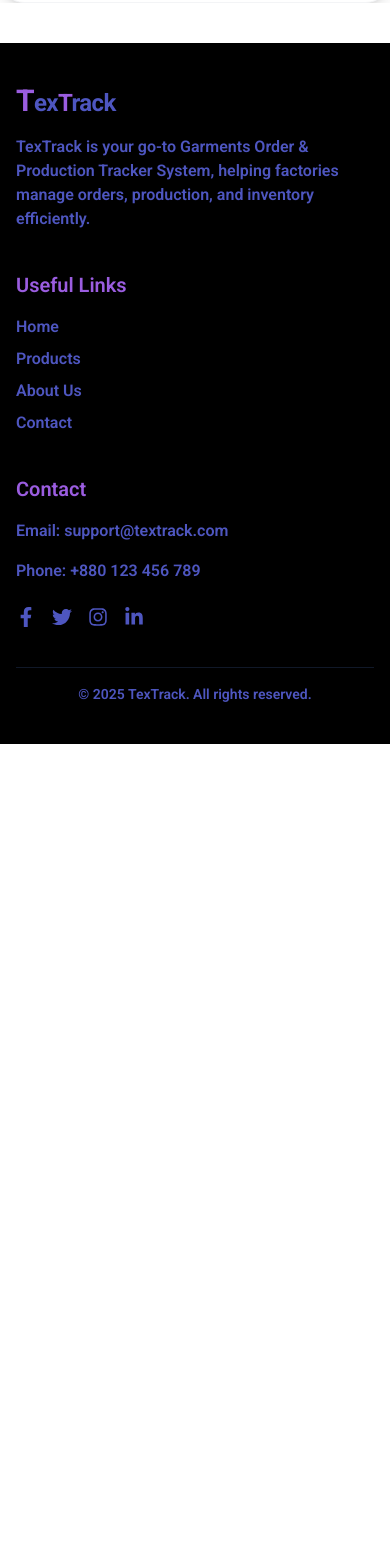
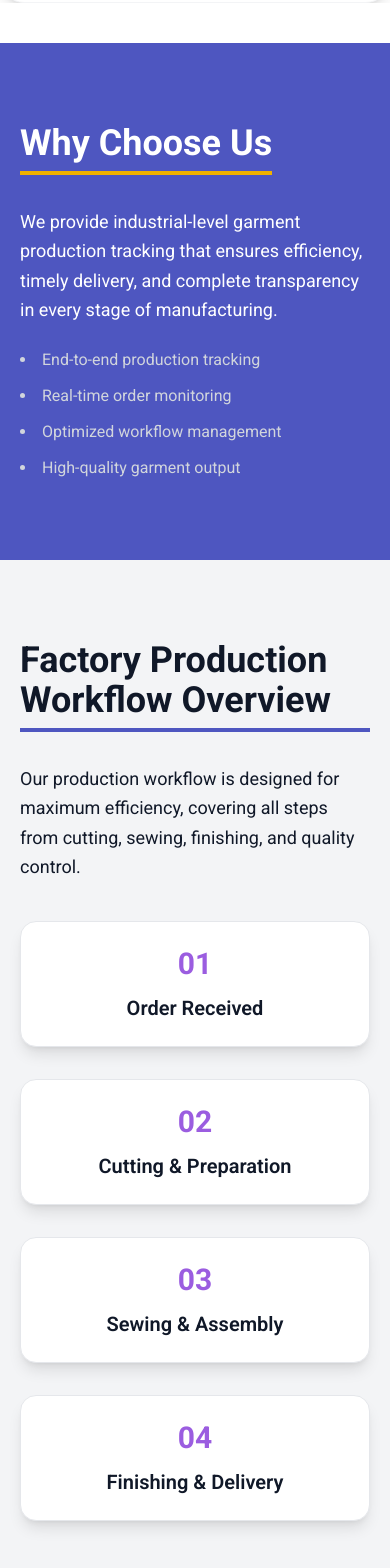
Before and after one commit to DishanSaha/my-assignment-11, a React (Vite) app: page / in a window 390 px wide. Shown: the part 1240-2808 px from the top of the page. Before the commit the page ends 1984 px from the top, so only its background shows below. Built offline with nearby package versions, Linux system fonts and the light colour scheme.

Commit message:
add HomeSections component with Why Choose Us & Factory Workflow sections, responsive design and motion effects

```diff
--- /dev/null
+++ b/src/components/FactoryWorkflow.jsx
@@ -0,0 +1,48 @@
+import React from 'react'
+import { motion } from "framer-motion";
+export default function FactoryWorkflow() {
+    return (
+        <div>
+
+            {/* Factory Production Workflow Overview Section */}
+            <section className="bg-gray-100 text-gray-900 py-20 px-5 md:px-20">
+                <motion.div
+                    initial={{ opacity: 0, x: -50 }}
+                    whileInView={{ opacity: 1, x: 0 }}
+                    transition={{ duration: 0.8 }}
+                    viewport={{ once: true }}
+                >
+                    <h2 className="text-4xl md:text-5xl font-bold mb-8 border-b-4 border-primary inline-block pb-2">
+                        Factory Production Workflow Overview
+                    </h2>
+                    <p className="text-lg md:text-xl leading-relaxed mb-10">
+                        Our production workflow is designed for maximum efficiency, covering
+                        all steps from cutting, sewing, finishing, and quality control.
+                    </p>
+
+                    {/* Workflow Steps */}
+                    <div className="grid grid-cols-1 md:grid-cols-4 gap-8">
+                        {[
+                            { step: "01", title: "Order Received" },
+                            { step: "02", title: "Cutting & Preparation" },
+                            { step: "03", title: "Sewing & Assembly" },
+                            { step: "04", title: "Finishing & Delivery" },
+                        ].map((item) => (
+                            <motion.div
+                                key={item.step}
+                                className="bg-white p-6 rounded-2xl shadow-lg border border-gray-200 text-center hover:bg-primary/40"
+                                whileHover={{ scale: 1.05, y: -5 }}
+                                transition={{ duration: 0.3 }}
+                            >
+                                <div className="text-3xl font-bold text-secondary mb-3">
+                                    {item.step}
+                                </div>
+                                <h3 className="text-xl font-semibold">{item.title}</h3>
+                            </motion.div>
+                        ))}
+                    </div>
+                </motion.div>
+            </section>
+        </div>
+    )
+}
--- /dev/null
+++ b/src/components/WhyChooseUs.jsx
@@ -0,0 +1,36 @@
+// File: HomeSections.js
+import React from "react";
+import { motion } from "framer-motion";
+
+export default function HomeSections() {
+    return (
+        <div className="w-full">
+
+            {/* Why Choose Us Section */}
+            <section className="bg-primary text-white py-20 px-5 md:px-20">
+                <motion.div
+                    initial={{ opacity: 0, y: 50 }}
+                    whileInView={{ opacity: 1, y: 0 }}
+                    transition={{ duration: 0.8 }}
+                    viewport={{ once: true }}
+                >
+                    <h2 className="text-4xl md:text-5xl font-bold mb-8 border-b-4 border-yellow-500 inline-block pb-2">
+                        Why Choose Us
+                    </h2>
+                    <p className="text-lg md:text-xl leading-relaxed mb-6">
+                        We provide industrial-level garment production tracking that ensures
+                        efficiency, timely delivery, and complete transparency in every stage
+                        of manufacturing.
+                    </p>
+                    <ul className="space-y-3 md:space-y-5 list-disc list-inside text-gray-300">
+                        <li>End-to-end production tracking</li>
+                        <li>Real-time order monitoring</li>
+                        <li>Optimized workflow management</li>
+                        <li>High-quality garment output</li>
+                    </ul>
+                </motion.div>
+            </section>
+
+        </div>
+    );
+}
--- a/src/pages/Home.jsx
+++ b/src/pages/Home.jsx
@@ -1,11 +1,18 @@
 import React from 'react'
 import HeroBanner from '../components/HeroBanner'
 import CustomerFeedback from '../components/CustomerFeedback'
+import WhyChooseUs from '../components/WhyChooseUs'
+import FactoryWorkflow from '../components/FactoryWorkflow'
+
+
+
 export default function Home() {
     return (
         <div>
             <HeroBanner />
             <CustomerFeedback />
+            <WhyChooseUs />
+            <FactoryWorkflow />
         </div>
     )
 }
```
